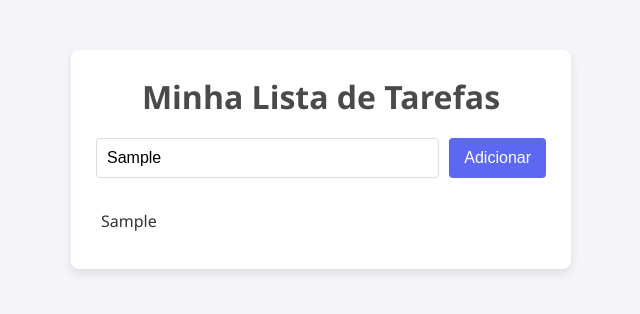
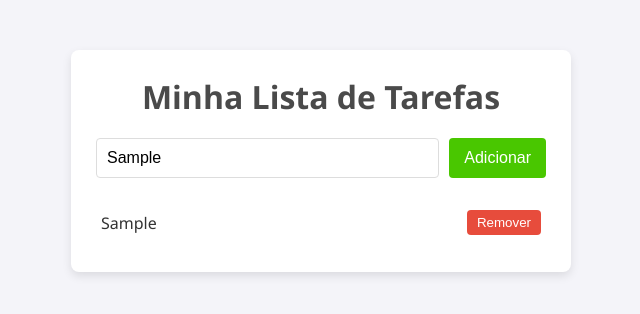
Before and after one commit to Onnboy/To-Do-List, a plain HTML site: page index.html in a window 1280 px wide. Both pictures are taken after typing "Sample" into the empty fields and a click on the button "Adicionar". Shown: the whole page, without its empty margins (319-959 px from the left). Drawn offline with Linux system fonts and the light colour scheme.

Commit message:
feat: Implementando a funcionalidade de remover tarefas

```diff
--- a/script.js
+++ b/script.js
@@ -18,13 +18,21 @@ document.addEventListener('DOMContentLoaded', () => {
             taskTextSpan.textContent = taskText;
             taskItem.appendChild(taskTextSpan);
 
+            const removeBtn = document.createElement('button');
+            removeBtn.className = 'remove-btn';
+            removeBtn.textContent = 'Remover';
+            taskItem.appendChild(removeBtn);
+
             taskList.appendChild(taskItem);
         }
     });
     taskList.addEventListener('click', (event) => {
         const taskItem = event.target.closest('.task-item');
+        if (!taskItem) return;
 
-        if (taskItem) {
+        if (event.target.classList.contains('remove-btn')) {
+            taskItem.remove();
+        } else {
             taskItem.classList.toggle('done');
             taskItem.classList.toggle('pending');
         }
--- a/style.css
+++ b/style.css
@@ -44,14 +44,29 @@ h1 {
     font-size: 16px;
 }
 
-button {
+.input-section button {
     padding: 10px 15px;
     border: none;
-    background-color: #5c67f2;
+    background-color: #49c700;
     color: white;
     border-radius: 4px;
     cursor: pointer;
     font-size: 16px;
+}
+
+.remove-btn {
+    background-color: #e74c3c;
+    color: white;
+    border: none;
+    padding: 5px 10px;
+    border-radius: 4px;
+    cursor: pointer;
+    margin-left: 10px;
+    transition: background-color 0.2s;
+}
+
+.remove-btn:hover {
+    background-color: #c0392b;
 }
 
 #task-list {
```
